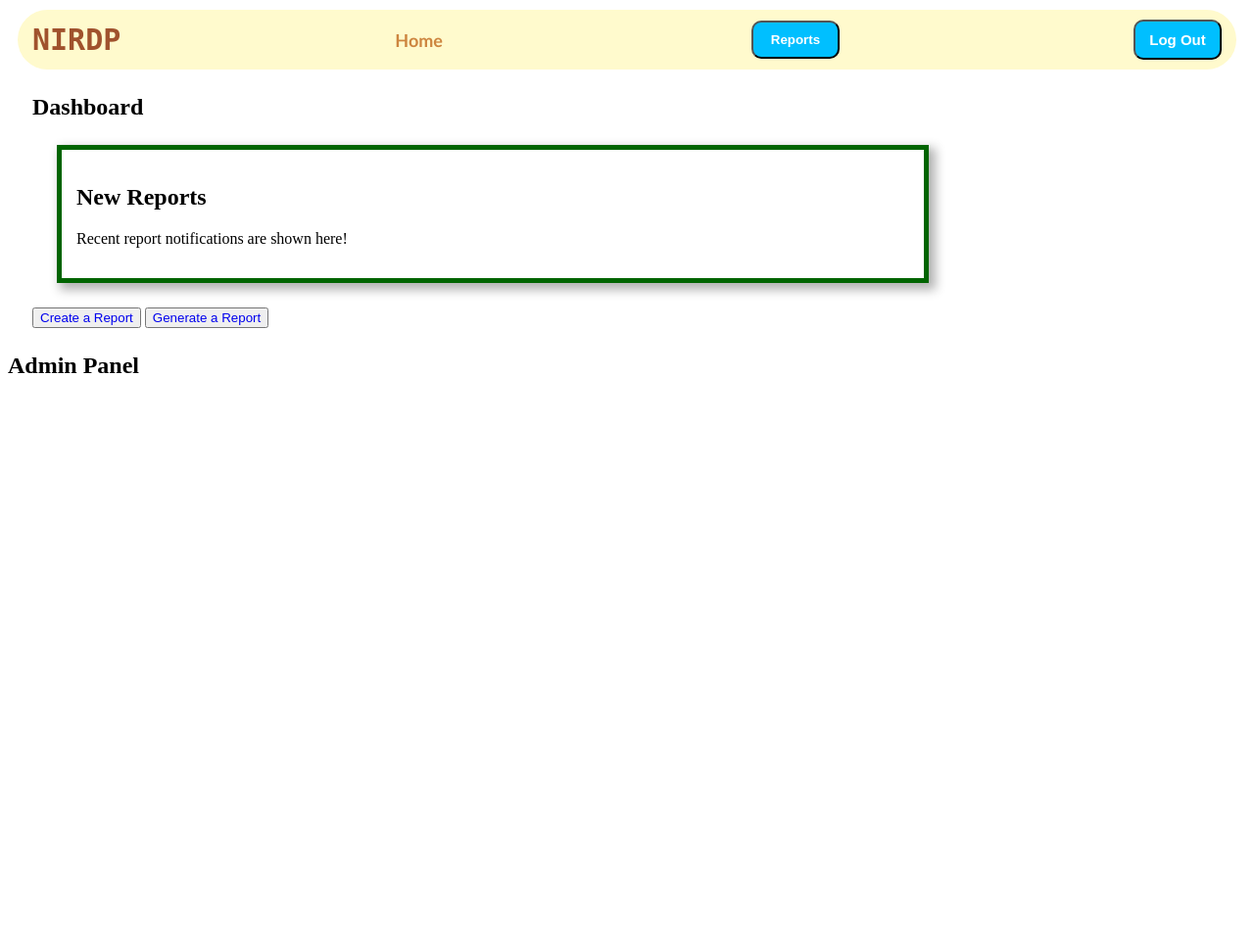
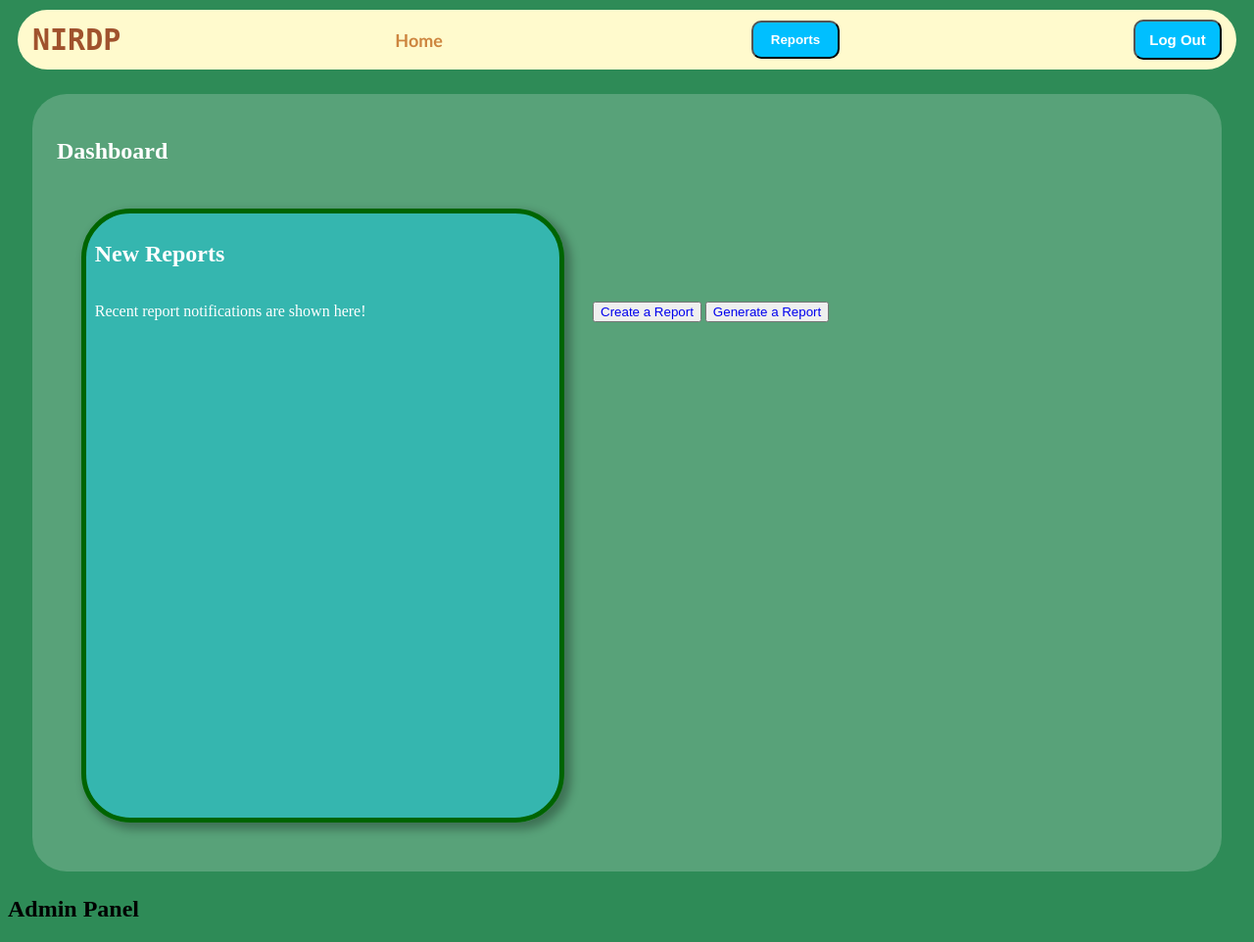
Before and after one commit to Natotox/NIRDP, a PHP site: page /homepage.html in a window 1280 px wide. Shown: the whole page at 98% size. Before the commit the page ends 381 px from the top, so only its background shows below. Run offline with PHP 8.4, Linux system fonts and the light colour scheme.

Commit message:
Update homepage.css

```diff
--- a/homepage.css
+++ b/homepage.css
@@ -1,17 +1,43 @@
 *{
 	text-decoration: none;
+}
+
+body{
+	background-color: seagreen;
 }
 
 .dashboard{
 	display: block;
 	margin: 25px;
+	background: rgba(255, 255, 255, 0.2);
+	color: #fff;
+	border-radius: 35px;
+	padding: 25px;
+}
+
+.dashboard div{
+	display: inline-block;
 }
 
 .new-reports{
 	margin: 25px;
 	border: 5px solid darkgreen;
-	min-width: 850px;
-	max-width: 40%;
-	padding: 15px;
+	border-radius: 50px;
+	width: 40%;
+	min-height: 600px;
+	padding: 0.75%;
 	box-shadow: 5px 5px 10px 2px rgba(0, 0, 0, 0.3);
+	background: rgba(0, 212, 255, 0.4);
 }
+
+.feed{
+	box-shadow: 5px 5px 5px 2px rgba(0, 0, 0, 0.3);
+	min-height: 500px;
+	width: 98%;
+	border-top: 1px solid rgba(0, 0, 0, 0.3);
+	border-left: 1px solid rgba(0, 0, 0, 0.3);
+	border-radius: 30px;
+	padding: 0.75%;
+	background: rgba(255, 255, 255, 0.2);
+
+}
```
